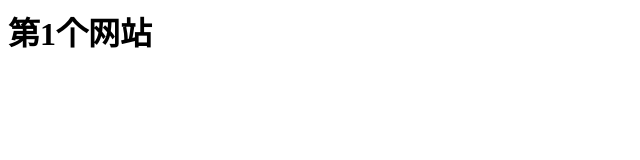
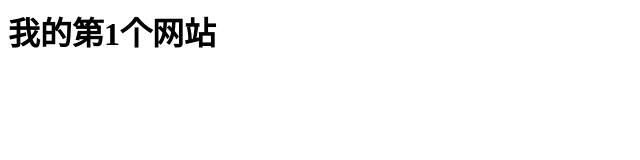
Before and after one commit to e-with/e-with.github.io, a plain HTML site: page index.html in a window 1280 px wide. Shown: the whole page, without its empty margins (0-640 px from the left). Drawn offline with Linux system fonts and the light colour scheme.

Commit message:
Update index.html

```diff
--- a/index.html
+++ b/index.html
@@ -1 +1 @@
-<h1>第1个网站<h1>
+<h1>我的第1个网站<h1>
```
